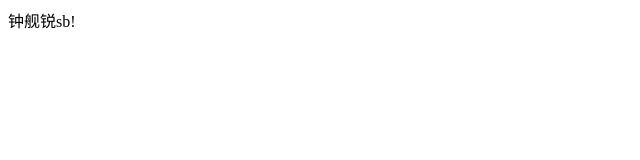
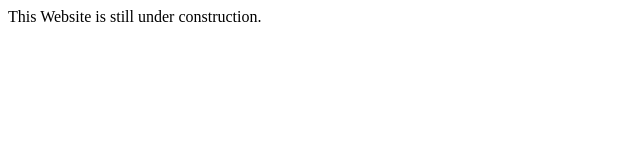
Before and after one commit to 65550094/65550094.github.io, a plain HTML site: page index.html in a window 1280 px wide. Shown: the whole page, without its empty margins (0-640 px from the left). Drawn offline with Linux system fonts and the light colour scheme.

Commit message:
Update index.html

```diff
--- a/index.html
+++ b/index.html
@@ -4,6 +4,6 @@
     <title> Huajidawang666的博客 </title>
   </head>
   <body>
-    钟舰锐sb!
+    This Website is still under construction.
   </body>
 </HTML>
```
